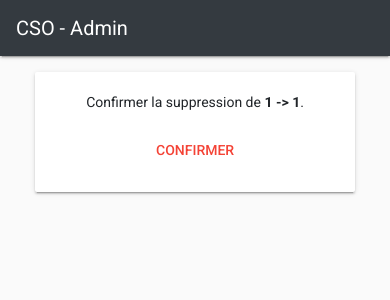
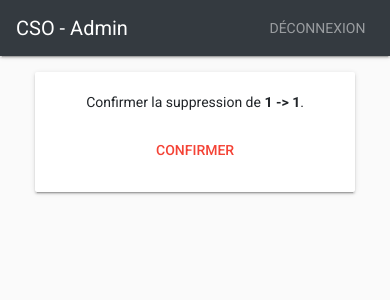
Before and after one commit to c4software/cso, a Flask app: page /admin/1/remove/1/confirm in a window 390 px wide. Shown: the top 300 px of the page. Run offline with Flask 2, Linux system fonts and the light colour scheme; the visitor is signed in with stand-in values (Sample User, id 1).

Commit message:
Always display the disconnect even on mobile

```diff
--- a/modules/csoGestion/templates/layoutWithMenu.html
+++ b/modules/csoGestion/templates/layoutWithMenu.html
@@ -24,7 +24,7 @@
 <body>
 	<nav class="navbar navbar-expand-md navbar-dark fixed-top bg-dark">
 		<a class="navbar-brand" href="#">CSO - Admin</a>
-		<ul class="navbar-nav flex-row ml-md-auto d-none d-md-flex">
+		<ul class="navbar-nav flex-row ml-md-auto d-md-flex">
 			<li class="nav-item"><a class="nav-link" href="/logout?next=/admin/logout">D&eacute;connexion</a></li>
 		</ul>
 	</nav>
```
